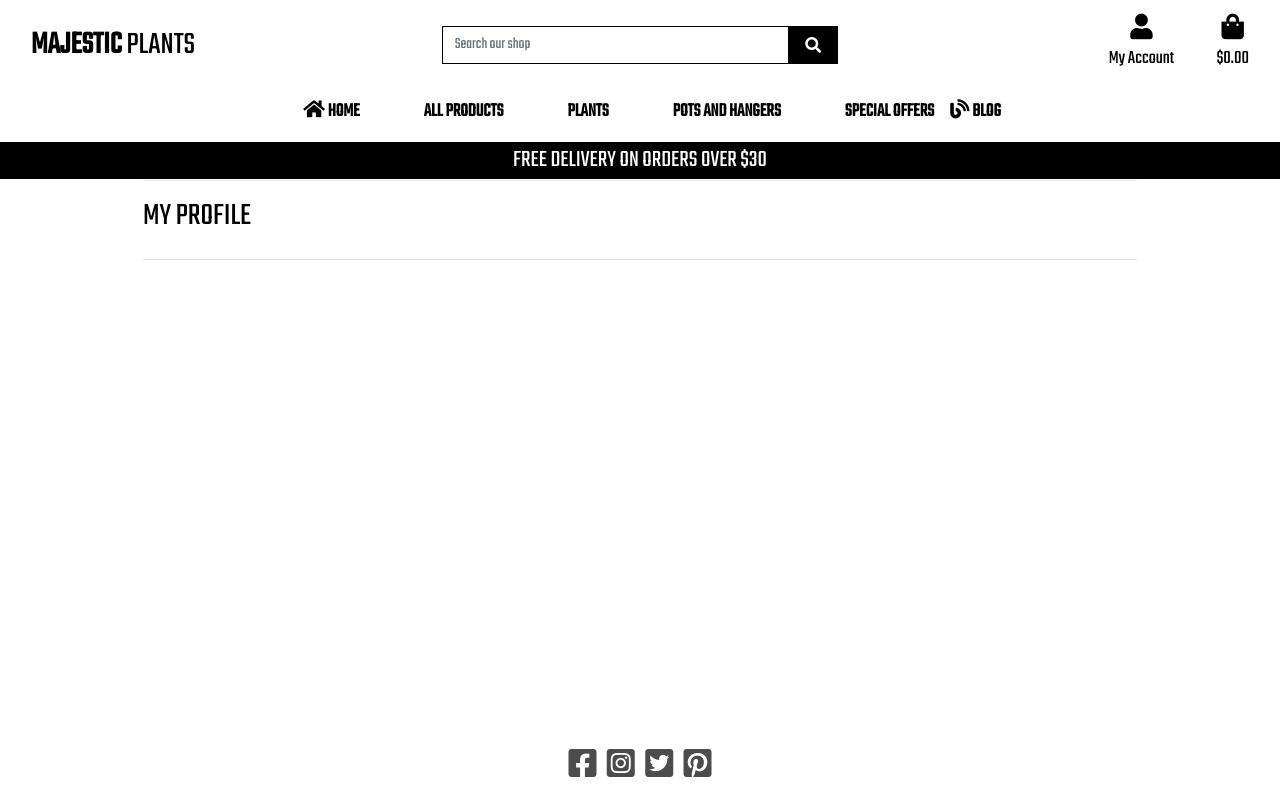
After one commit to Luka-pp/Milestone-Projet-4, a Django app: page /profile/ in a window 1280 px wide. The commit adds this page. Run offline with Django 3.2, Linux system fonts and the light colour scheme; some libraries are stand-ins or nearby versions.

Commit message:
profile app set up with views and urls and all necessary files created.

```diff
--- a/Milestone_Project_4/settings.py
+++ b/Milestone_Project_4/settings.py
@@ -153,7 +153,7 @@ USE_L10N = True
 
 USE_TZ = True
 
-# Static files (CSS, JavaScript, Images)
+# Static files (css, JavaScript, Images)
 # https://docs.djangoproject.com/en/3.2/howto/static-files/
 
 STATIC_URL = '/static/'
--- a/Milestone_Project_4/urls.py
+++ b/Milestone_Project_4/urls.py
@@ -11,4 +11,5 @@ urlpatterns = [
     path('products/', include('products.urls')),
     path('bag/', include('bag.urls')),
     path('checkout/', include('checkout.urls')),
+    path('profile/', include('profiles.urls')),
 ] + static(settings.MEDIA_URL, document_root=settings.MEDIA_ROOT)
--- a/checkout/static/checkout/js/stripe_elements.js
+++ b/checkout/static/checkout/js/stripe_elements.js
@@ -2,7 +2,7 @@
     Core logic/payment flow for this comes from here:
     https://stripe.com/docs/payments/accept-a-payment
 
-    CSS from here:
+    css from here:
     https://stripe.com/docs/stripe-js
 */
 
--- /dev/null
+++ b/profiles/templates/profiles/profile.html
@@ -0,0 +1,29 @@
+{% extends "base.html" %}
+{% load static %}
+
+
+{% block extra_css %}
+    <link rel="stylesheet" href="{% static 'profiles/css/profile.css' %}">
+{% endblock %}
+
+{% block page_header %}
+    <div class="container header-container">
+        <div class="row">
+            <div class="col"></div>
+        </div>
+    </div>
+{% endblock %}
+
+{% block content %}
+    <div class="overlay"></div>
+    <div class="container">
+        <div class="row">
+            <div class="col">
+                <hr>
+                <h2 class="logo-font mb-4">My Profile</h2>
+                <hr>
+            </div>
+        </div>
+    </div>
+
+{% endblock %}
--- /dev/null
+++ b/profiles/urls.py
@@ -0,0 +1,6 @@
+from django.urls import path
+from . import views
+
+urlpatterns = [
+    path('', views.profile, name='profile')
+]
--- a/profiles/views.py
+++ b/profiles/views.py
@@ -1,3 +1,10 @@
 from django.shortcuts import render
 
 # Create your views here.
+
+
+def profile(request):
+    template = 'profiles/profile.html'
+    context = {}
+
+    return render(request, template, context)
--- a/static/css/base.css
+++ b/static/css/base.css
@@ -114,7 +114,7 @@ a.category-badge > span.badge:hover{
 .toast-capper{
     height: 2px;
 }
-/* from CSS-tricks.com: https://css-tricks.com/snippets/css/css-triangle/ */
+/* from css-tricks.com: https://css-tricks.com/snippets/css/css-triangle/ */
 .arrow-up {
     width: 0;
     height: 0;
```
Also changed, not shown: profiles/static/profiles/css/profile.css (added).
